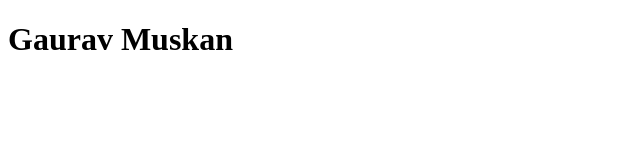
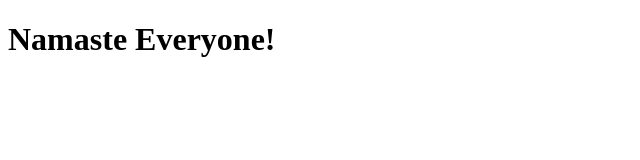
Before and after one commit to Gaurav-Muskan/WebDevelopmentLearning, a plain HTML site: page React/index.html in a window 1280 px wide. Shown: the whole page, without its empty margins (0-640 px from the left). Drawn offline with nearby package versions, Linux system fonts and the light colour scheme.

Commit message:
Added Element Using React

```diff
--- a/React/index.html
+++ b/React/index.html
@@ -16,13 +16,9 @@
       src="https://unpkg.com/react-dom@18/umd/react-dom.development.js"
     ></script>
     <script>
-      const heading = document.createElement("h1");
-      heading.innerHTML="Gaurav Muskan";
-      const root=document.getElementById("root");
-      const root2=document.getElementById("root");
-      const root3=document.getElementById("root");
-      root.appendChild(heading);
-
+      const heading = React.createElement("h1",{},"Namaste Everyone!");
+      const root=ReactDOM.createRoot(document.getElementById("root"));
+      root.render(heading);
    </script>
   </body>
 </html>
```
